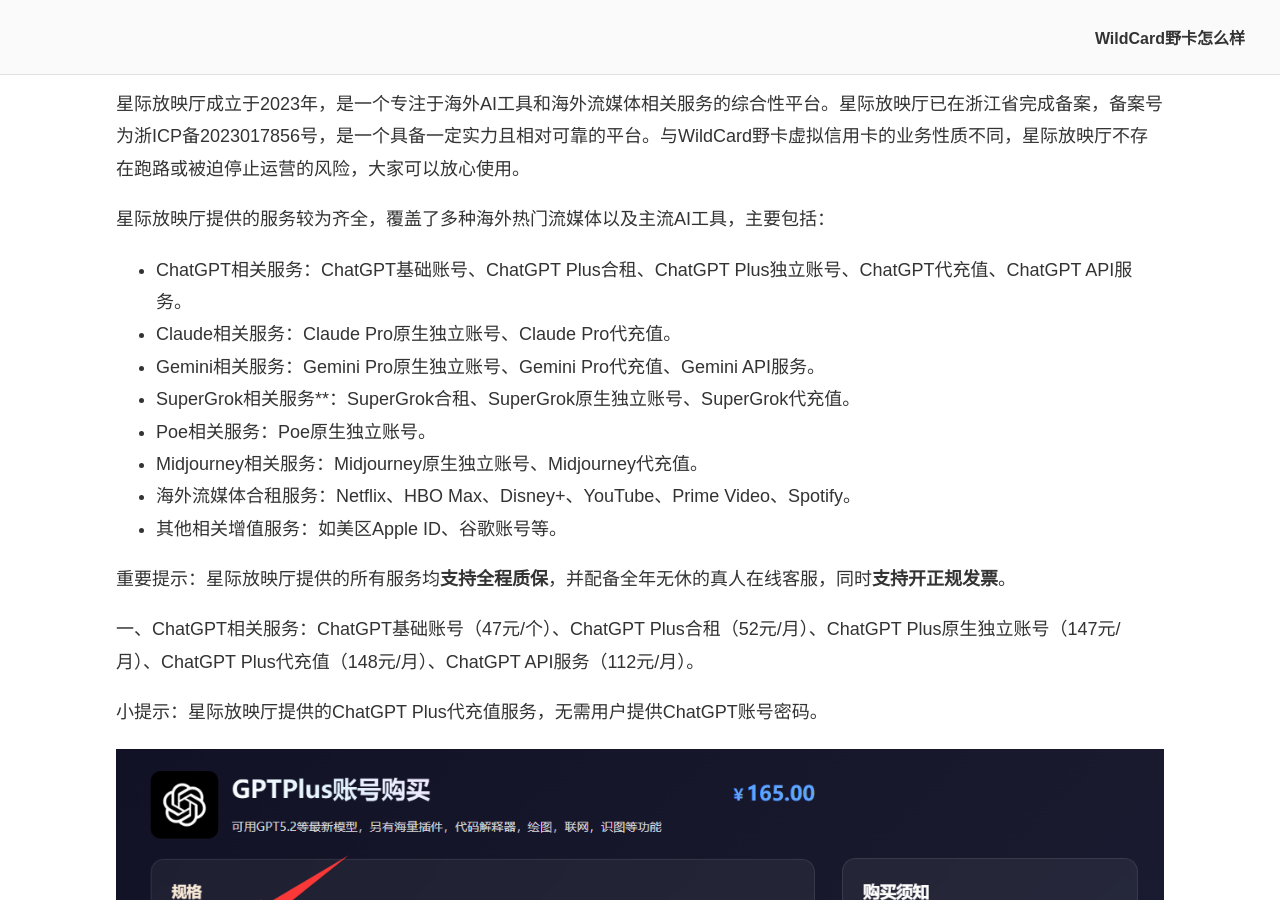
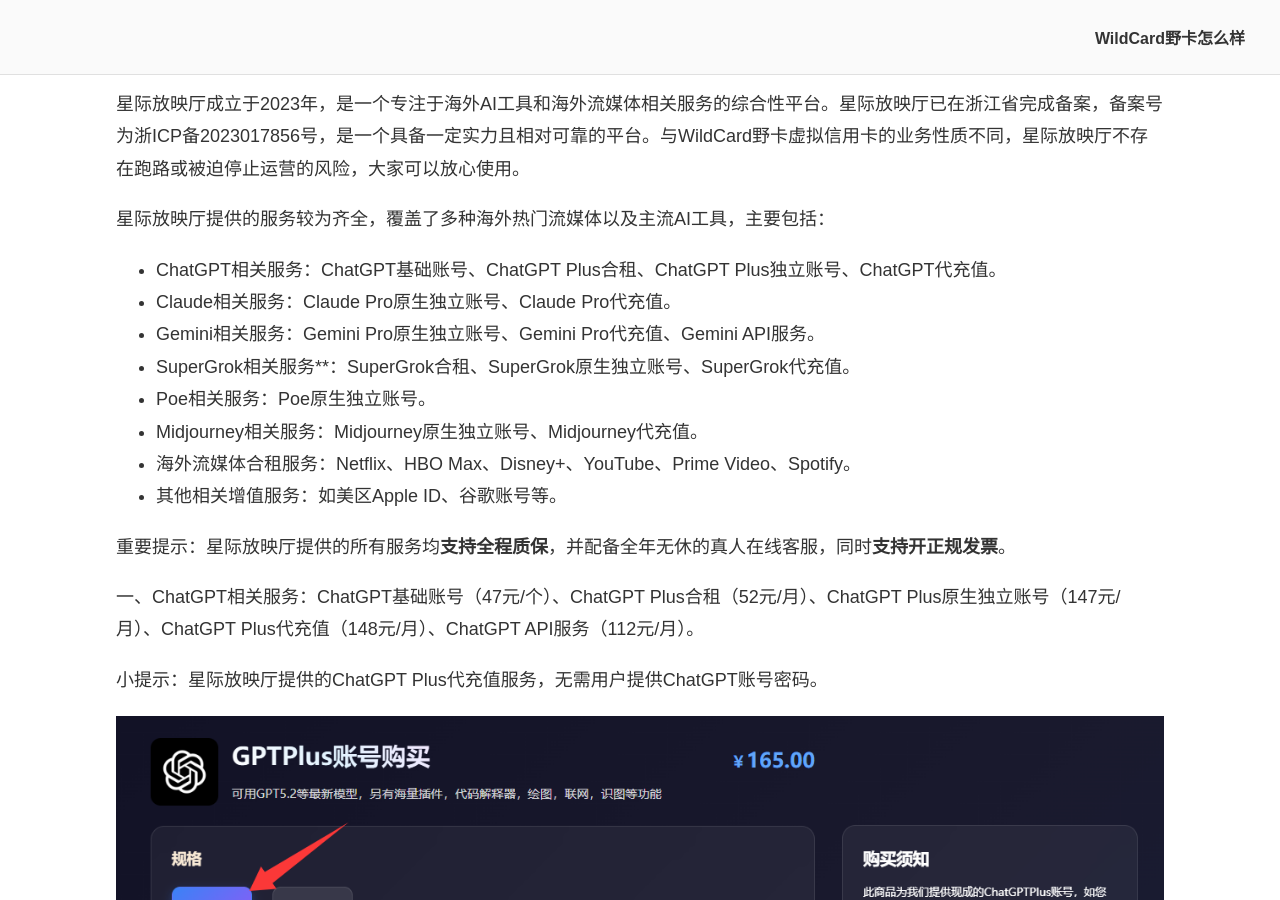
Before and after one commit to anyofai/anyofai.github.io, a Jekyll site: the page built from index.md, in a window 1280 px wide and 900 px high, scrolled down 2057 px. Built offline with Jekyll 4.4.1, drawn with Linux system fonts in a browser that asks for light colours.

Commit message:
Update index.md

```diff
--- a/index.md
+++ b/index.md
@@ -48,7 +48,7 @@
 
 星际放映厅提供的服务较为齐全，覆盖了多种海外热门流媒体以及主流AI工具，主要包括：
 
-* ChatGPT相关服务：ChatGPT基础账号、ChatGPT Plus合租、ChatGPT Plus独立账号、ChatGPT代充值、ChatGPT API服务。
+* ChatGPT相关服务：ChatGPT基础账号、ChatGPT Plus合租、ChatGPT Plus独立账号、ChatGPT代充值。
 * Claude相关服务：Claude Pro原生独立账号、Claude Pro代充值。
 * Gemini相关服务：Gemini Pro原生独立账号、Gemini Pro代充值、Gemini API服务。
 * SuperGrok相关服务**：SuperGrok合租、SuperGrok原生独立账号、SuperGrok代充值。
```
